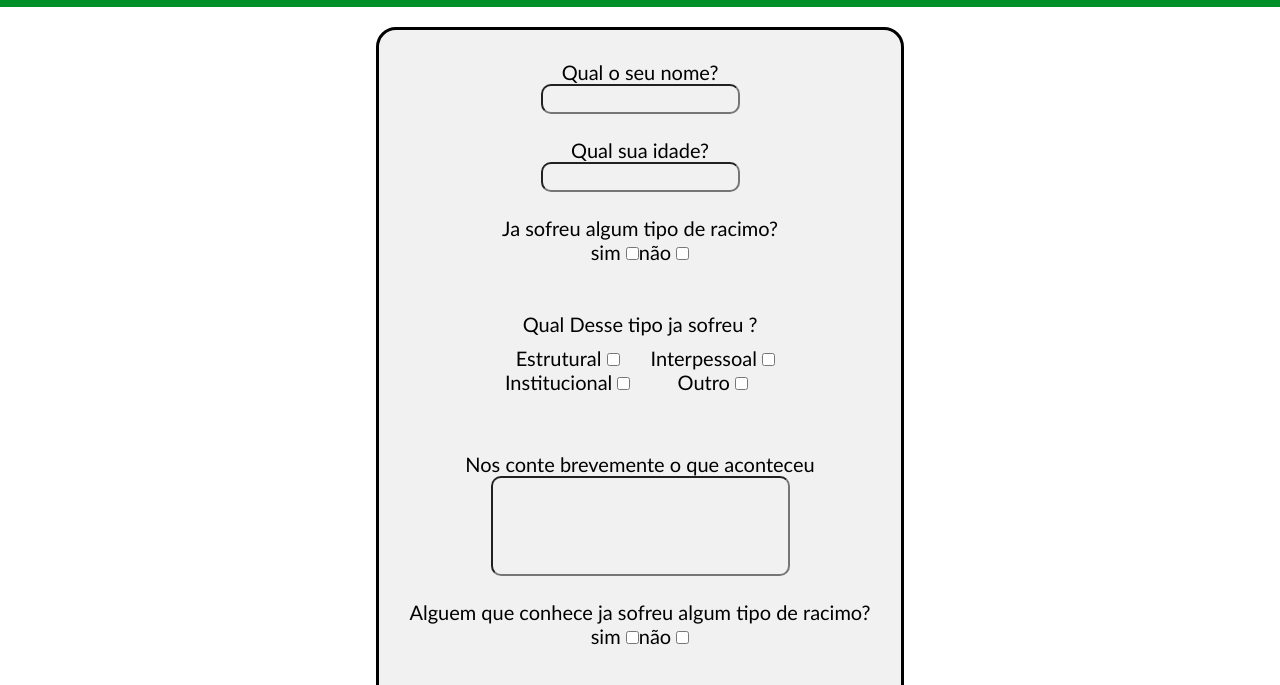
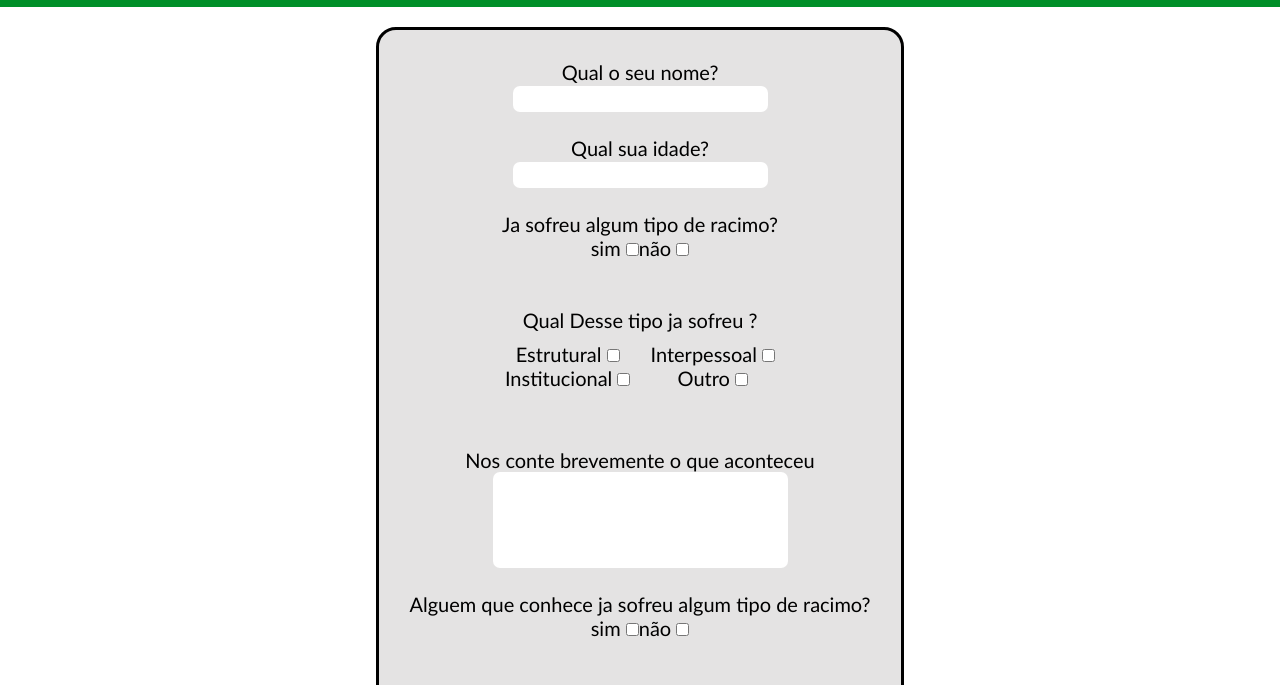
Before and after one commit to EnzoPaes/Projects, a plain HTML site: page Racismo/formulario.html in a window 1280 px wide. Shown: the part 66-751 px from the top of the page. Drawn offline with Linux system fonts and the light colour scheme.

Commit message:
add de comentarios

```diff
--- a/Racismo/css/form.css
+++ b/Racismo/css/form.css
@@ -7,9 +7,10 @@
 }
 
 input{
-    padding: 5px 20px 5px 20px;
-    border-radius: 10px;
-    background-color: #f1f1f1;
+    padding: 5px 50px 5px 50px;
+    border: none;
+    border-radius: 7px;
+    background-color: #fff;
 }
 
 .sim-nao{
@@ -47,5 +48,5 @@ input{
     margin: 20px;
     border: solid #000;
     border-radius: 20px;
-    background-color: #f1f1f1;
+    background-color: #e4e3e3;
 }
--- a/Racismo/css/header.css
+++ b/Racismo/css/header.css
@@ -101,6 +101,7 @@ nav ul .drop-menu li{
 
 nav ul .tipos:hover>ul{
     display: inherit;
+    /* inherit sifica que vai "herdar" caracteristicas de um elemento "pai" */
 }
 
 nav ul .tipos ul{
```
Also changed, not shown: Racismo/css/style.css (+5 -2 lines), Racismo/formulario.html (+3 -0 lines), Racismo/interpessoal.html (+1 -0 lines).
